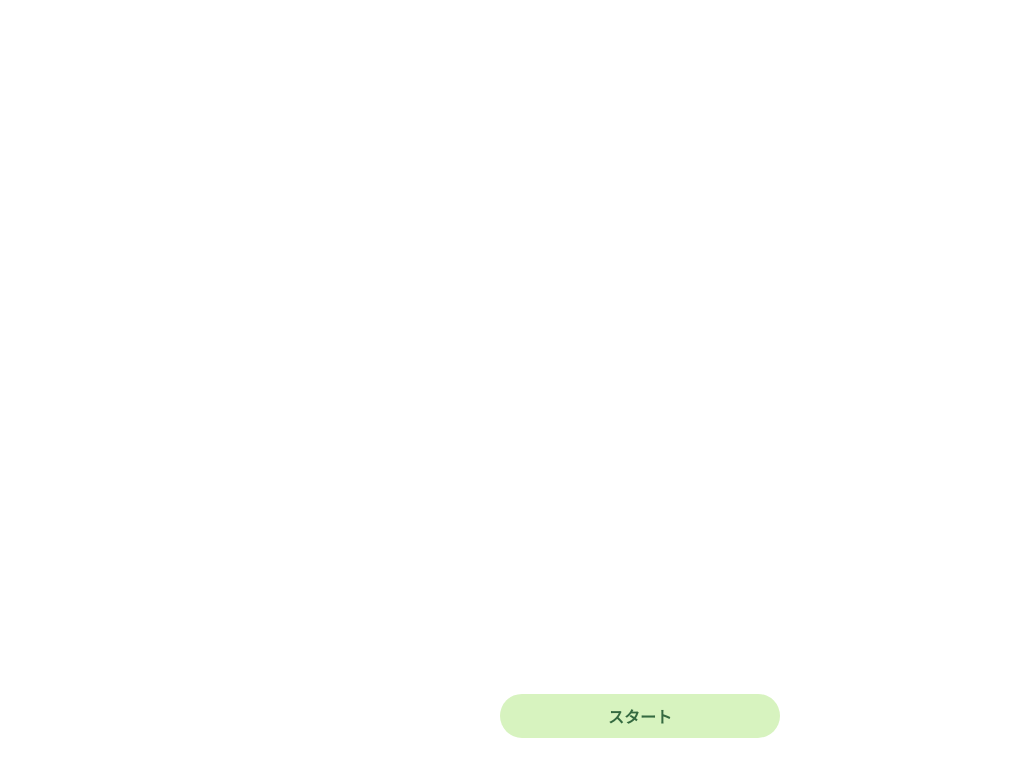
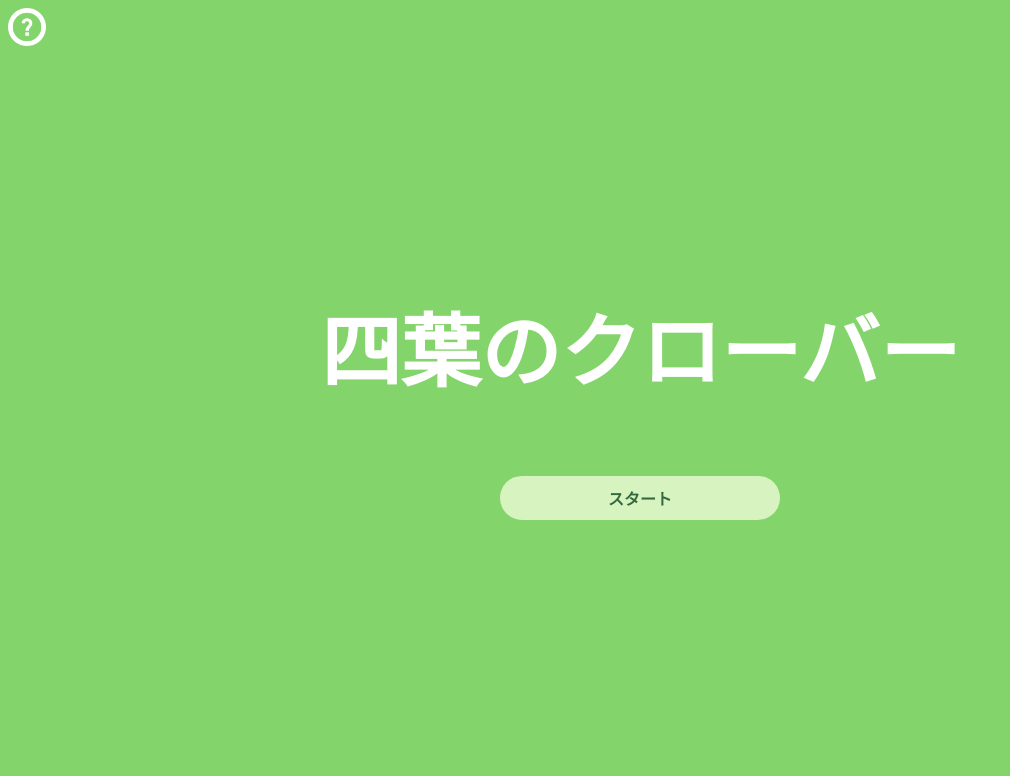
Before and after one commit to k-ayano0628/TrumpGame, a plain HTML site: page home.html in a window 1280 px wide. Shown: the whole page, without its empty margins (0-1010 px from the left). Drawn offline with Linux system fonts and the light colour scheme.

Commit message:
コンフリクトの解消

```diff
--- a/css/home.css
+++ b/css/home.css
@@ -1,5 +1,4 @@
-<<<<<<< HEAD
-=======
+
 body{
     font-family:'メイリオ', 'Meiryo', sans-serif;
     background-color: #83d46b;
@@ -41,7 +40,6 @@ body{
 	transform: translateY(-65%)
 
 }
->>>>>>> c5a688835a634a49a611ae321a1701746d7eb597
 
 .icon{
   width:3%
```
